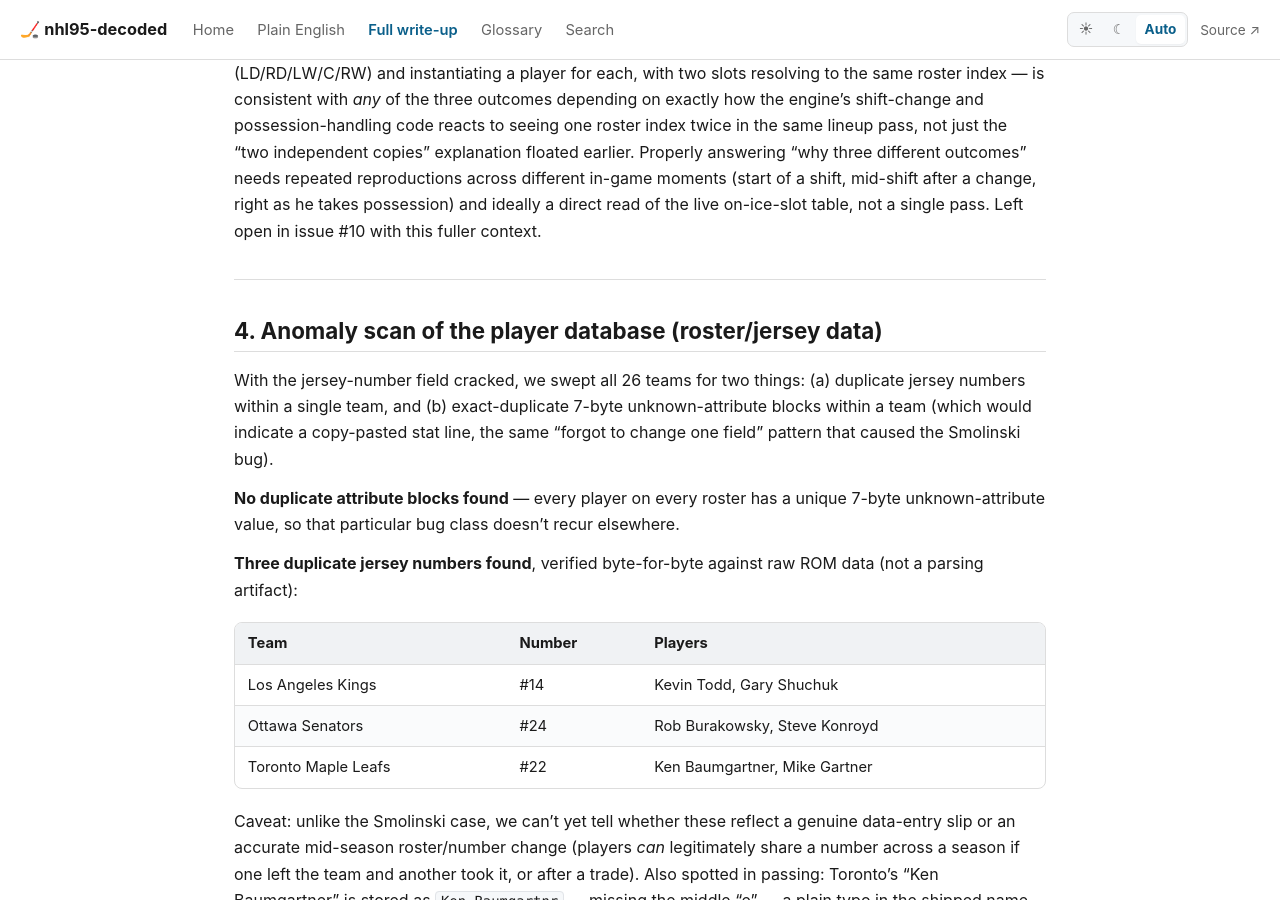
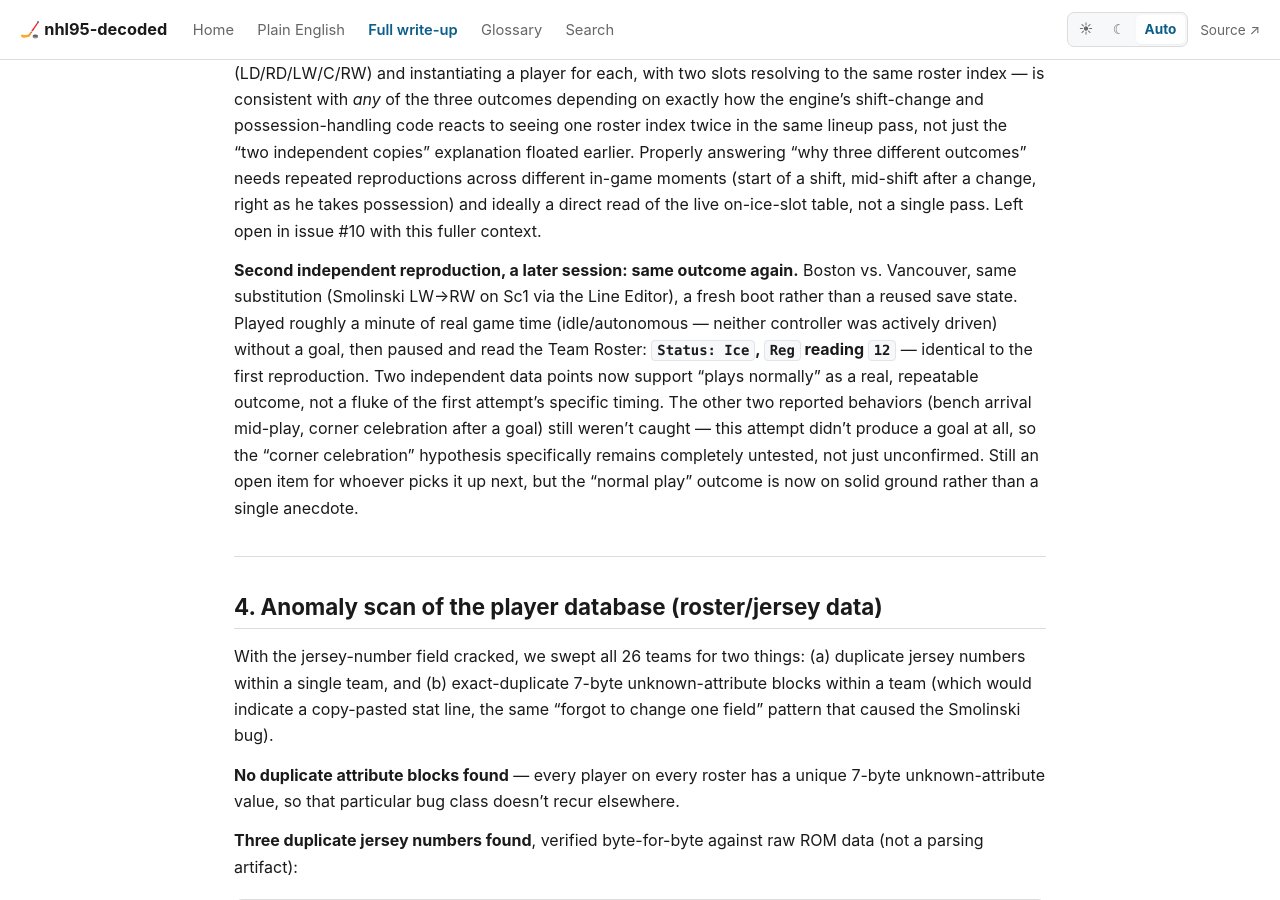
Before and after one commit to BreakableHoodie/nhl95-decoded, a Jekyll site: the page built from docs/FINDINGS.md, in a window 1280 px wide and 900 px high, scrolled down 8510 px. Built offline with Jekyll 4.4.1, drawn with Linux system fonts in a browser that asks for light colours; our own code applies the rules of GitHub Pages for plain Markdown files.

Commit message:
Second independent Smolinski reproduction: same "Status: Ice" outcome
A fresh boot, same Boston vs Vancouver / Sc1 LW-to-RW substitution,
different session -- Status: Ice, Reg: 12 again. Two independent data
points now support "plays normally" as a real, repeatable outcome. The
other two reported behaviors weren't caught this attempt (no goal
happened, so the corner-celebration hypothesis remains fully untested).

Co-Authored-By: Claude Sonnet 5 <noreply@anthropic.com>
Claude-Session: https://claude.ai/code/session_011aZ1aA9KD8EzFd2c37CkWn

```diff
--- a/docs/FINDINGS.md
+++ b/docs/FINDINGS.md
@@ -398,6 +398,21 @@ reproductions across different in-game moments (start of a shift, mid-shift
 after a change, right as he takes possession) and ideally a direct read of
 the live on-ice-slot table, not a single pass. Left open in issue #10 with
 this fuller context.
+
+**Second independent reproduction, a later session: same outcome again.**
+Boston vs. Vancouver, same substitution (Smolinski LW→RW on Sc1 via the
+Line Editor), a fresh boot rather than a reused save state. Played roughly
+a minute of real game time (idle/autonomous — neither controller was
+actively driven) without a goal, then paused and read the Team Roster:
+**`Status: Ice`, `Reg` reading `12`** — identical to the first
+reproduction. Two independent data points now support "plays normally" as
+a real, repeatable outcome, not a fluke of the first attempt's specific
+timing. The other two reported behaviors (bench arrival mid-play, corner
+celebration after a goal) still weren't caught — this attempt didn't
+produce a goal at all, so the "corner celebration" hypothesis specifically
+remains completely untested, not just unconfirmed. Still an open item for
+whoever picks it up next, but the "normal play" outcome is now on
+solid ground rather than a single anecdote.
 
 ---
 
```
